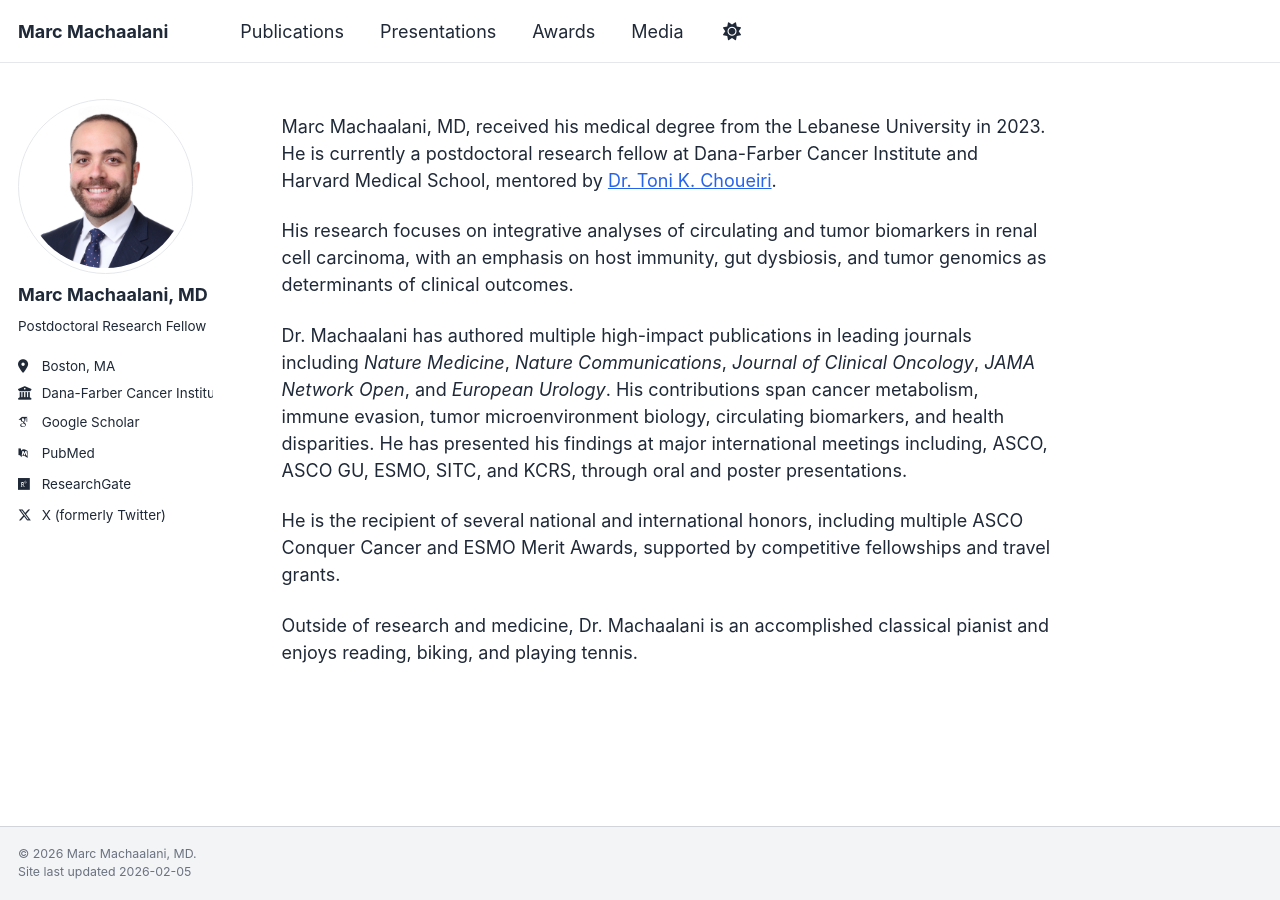
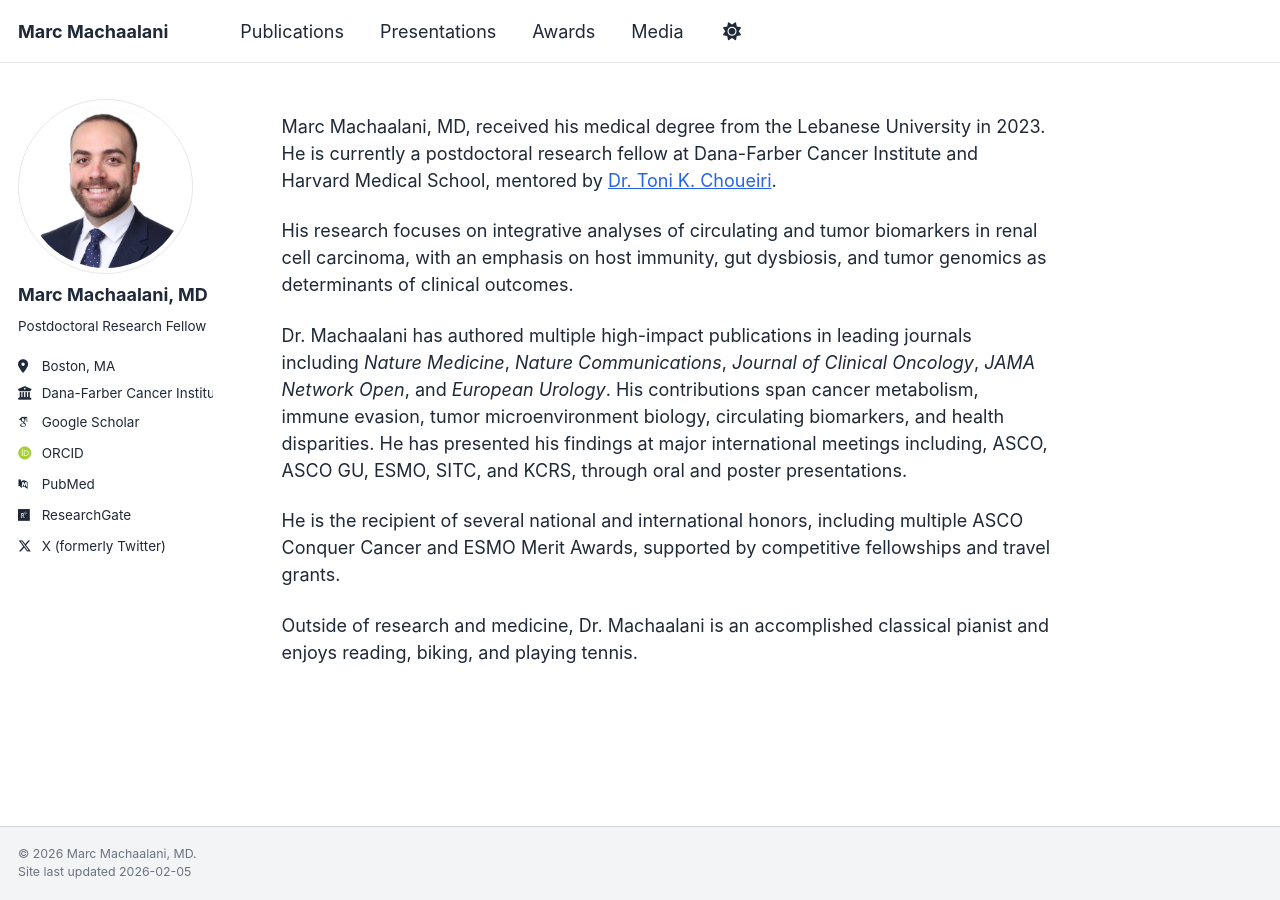
Before and after one commit to MarcMachaalani/marcmachaalani.github.io, a Jekyll site: the page built from _pages/about.md, in a window 1280 px wide. Built offline with Jekyll 4.4.1, drawn with Linux system fonts in a browser that asks for light colours; some web fonts are replaced; a script bundle is joined from its source files by our own code; library files that are not in the unit come from our copies.

Commit message:
Update _config.yml

```diff
--- a/_config.yml
+++ b/_config.yml
@@ -38,7 +38,7 @@ author:
   googlescholar    : "https://scholar.google.com/citations?user=hYkqkEUAAAAJ"
   inspire-hep      : # URL
   impactstory      : # URL
-  orcid            : #"https://orcid.org/0000-0002-6708-9922"
+  orcid            : "https://orcid.org/0000-0002-6708-9922"
   semantic         : # URL
   ssrn             : # URL
   pubmed           : "https://www.ncbi.nlm.nih.gov/pubmed/?term=machaalani+m"
```
